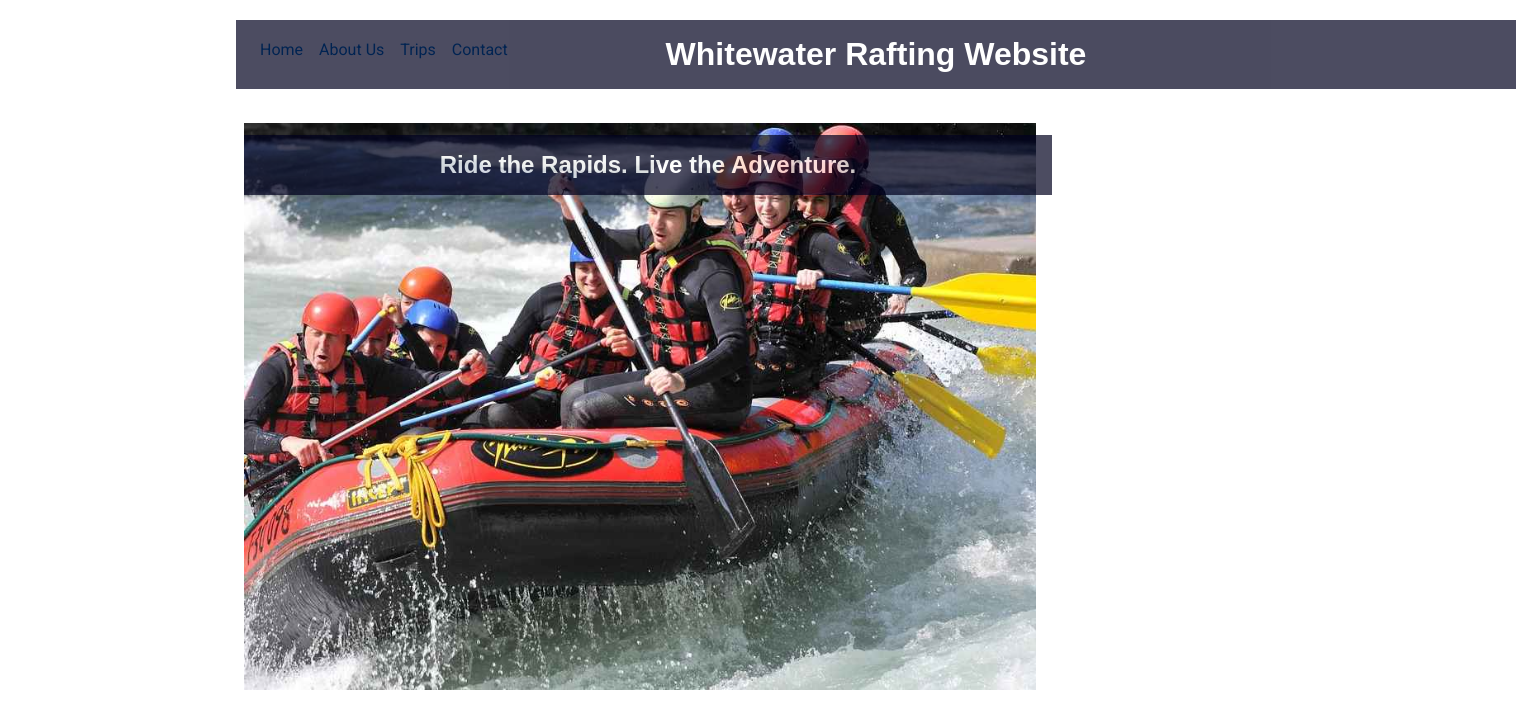
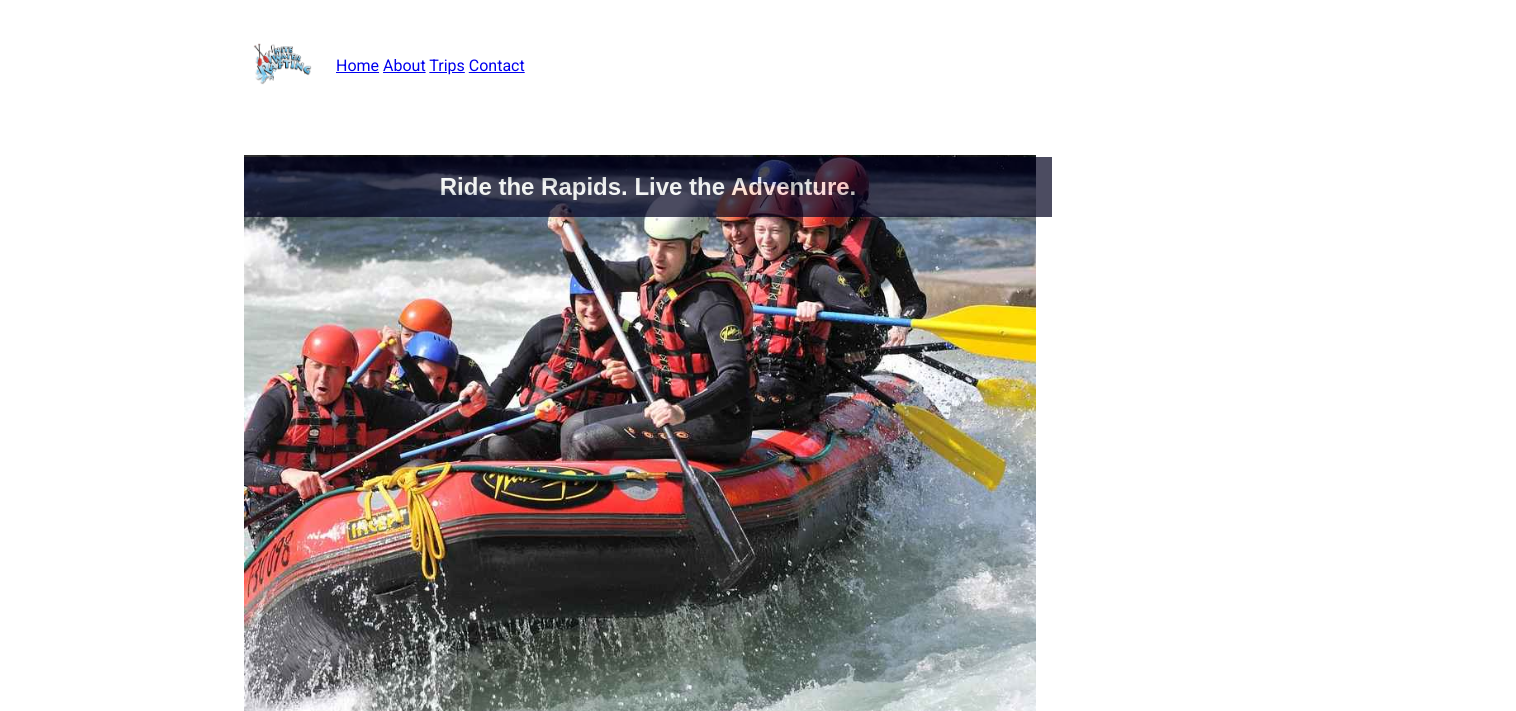
Before and after one commit to obinnaglory/wdd130, a plain HTML site: page wwr/index.html in a window 1280 px wide. Shown: the top 711 px of the page, 1516 px wide, since content can reach past the window. Drawn offline with Linux system fonts and the light colour scheme.

Commit message:
Now u see

```diff
--- a/wwr/index.html
+++ b/wwr/index.html
@@ -13,14 +13,17 @@
 </head>
 <body>
   <header>
-    <h1>Whitewater Rafting Website</h1>
-    <nav>
-      <ul>
-        <li><a href="index.html" class="active">Home</a></li>
-        <li><a href="about.html">About Us</a></li>
-        <li><a href="trips.html">Trips</a></li>
-        <li><a href="contact.html">Contact</a></li>
-      </ul>
+    <header>
+            <div class="logo-box">
+                <img src="images/logo.png" alt="Whitewater Rafting Logo" class="logo">
+            </div>
+            <nav>
+                <a href="index.html">Home</a>
+                <a href="about.html">About</a>
+                <a href="trips.html">Trips</a>
+                <a href="contact.html">Contact</a>
+            </nav>
+        </header>
     </nav>
   </header>
 
--- a/wwr/styles/rafting.css
+++ b/wwr/styles/rafting.css
@@ -42,7 +42,7 @@ nav, p, section, article {
 }
 h1 {
     position: absolute;
-    top: 20px;
+    top: 10px;
     width: 100%;
     padding: 16px;
     text-align: center;
```
Also changed, not shown: wwr/contact.html (+12 -9 lines), wwr/trips.html (+9 -8 lines).
